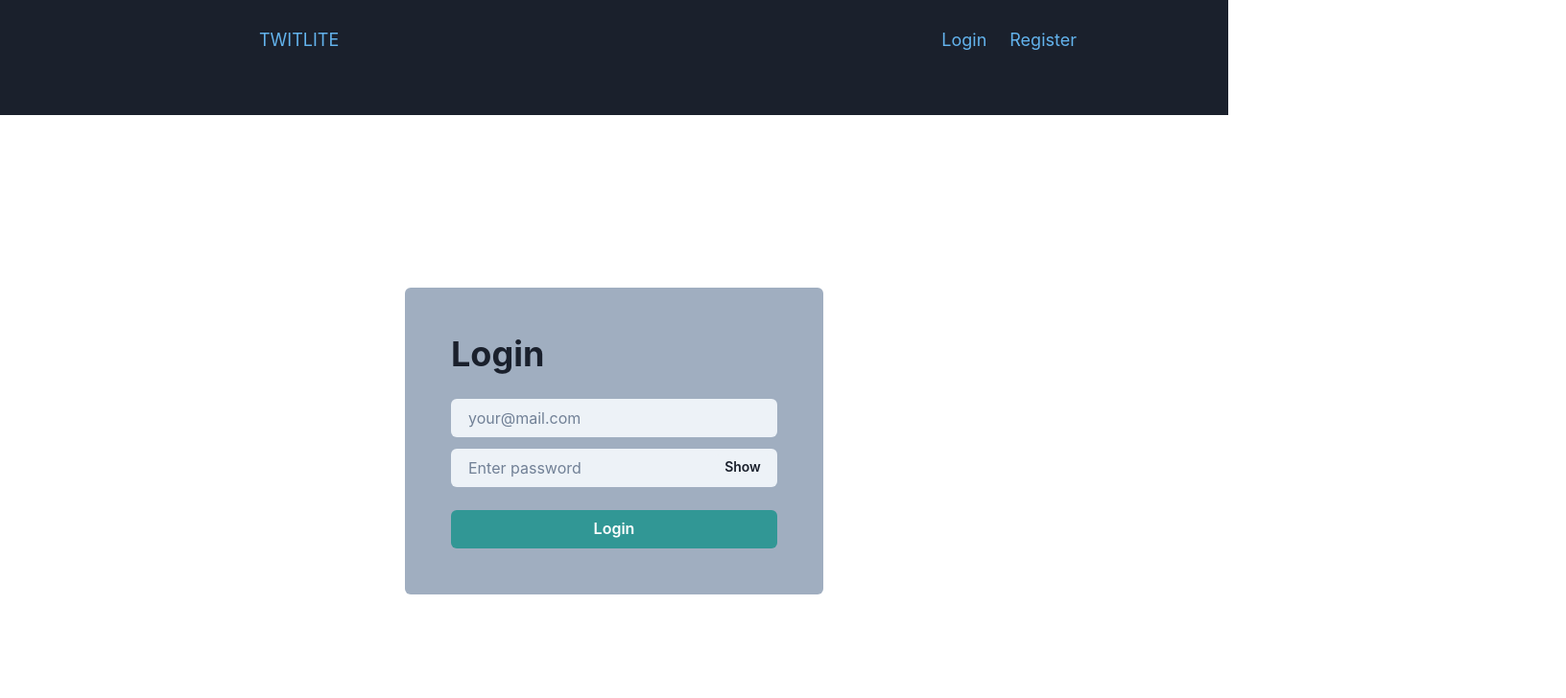
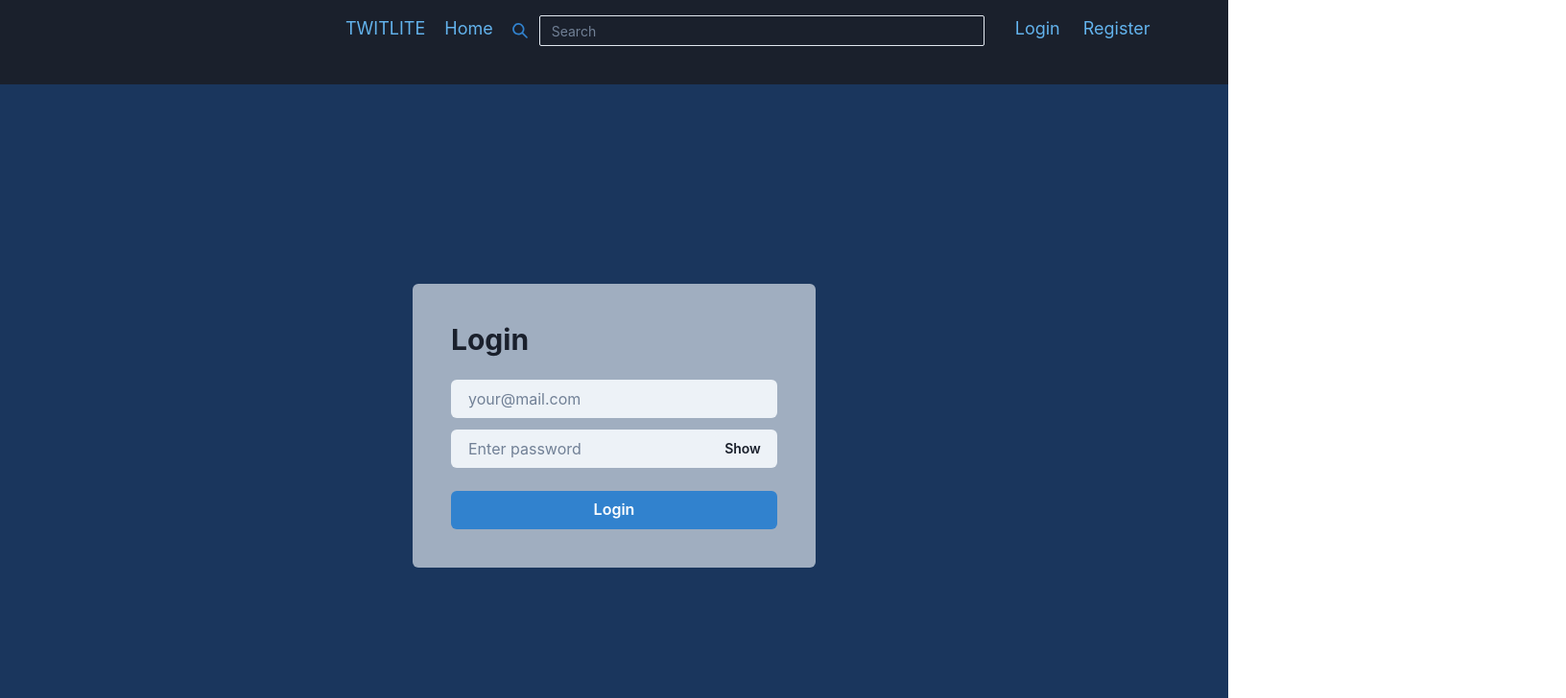
Before and after one commit to farhaanmhmmd/twitlite-next-farhan, a Next.js app: page /login in a window 1280 px wide. Shown: the top 728 px of the page at 96% size, 1632 px wide, since content can reach past the window. Built offline with nearby package versions, Linux system fonts and the light colour scheme; no server answers.

Commit message:
Working on Layout and Styling

```diff
--- a/components/layout/index.js
+++ b/components/layout/index.js
@@ -6,9 +6,7 @@ function Layout({children}) {
   return (
     <>
       <Navigation />
-      <Box width="80%" mx="auto">
-        {children}
-      </Box>
+      <Box width="100%">{children}</Box>
     </>
   );
 }
--- a/components/navigation/index.js
+++ b/components/navigation/index.js
@@ -1,7 +1,18 @@
-import {Box, HStack, Text, Flex, Link} from "@chakra-ui/react";
+import {
+  Box,
+  HStack,
+  Text,
+  Flex,
+  Link,
+  IconButton,
+  ChakraProvider,
+  ButtonGroup,
+  Input,
+} from "@chakra-ui/react";
 import MyButton from "../button";
 import NextLink from "next/link";
 import {useSession, signOut} from "next-auth/react";
+import {SearchIcon} from "@chakra-ui/icons";
 
 function Navigation() {
   const {data: session} = useSession();
@@ -10,36 +21,53 @@ function Navigation() {
     await signOut();
   };
   return (
-    <Box width="100%" mx="auto" height="15vh" backgroundColor="gray.800">
+    <ChakraProvider>
+      <Box pl="45vH" width="100%" height="11vh" backgroundColor="gray.800">
         <HStack>
+          <Flex>
+            <Box>
+              <Text mr="2" fontSize="lg" my={4} color="blue.300">
+                TWITLITE
+              </Text>
+            </Box>
             <NextLink href="/">
               <Link>
-            <Text ml="270px" mr="5" fontSize="lg" my={2} color="blue.300">
-              TWITLITE
+                <Text ml={3} mr="2" fontSize="lg" my={4} color="blue.300">
+                  Home
                 </Text>
               </Link>
             </NextLink>
-        <Link></Link>
-        <Flex>
-          {session && (
+            <Box>
+              <ButtonGroup>
+                <IconButton
+                  colorScheme="blue"
+                  variant="link"
+                  aria-label="Search database"
+                  my={6}
+                  icon={<SearchIcon />}
+                />
+              </ButtonGroup>
+            </Box>
+            <Input placeholder="Search" my={4} size="sm" width="58vH" />
+            {/* {session && (
               <NextLink href="/products">
                 <Link>
-                <Text mx="3" fontSize="lg" color="blue.300" my={7} w="100%">
+                  <Text mx="3" fontSize="lg" color="blue.300" my={4} w="100%">
                     Products
                   </Text>
                 </Link>
               </NextLink>
-          )}
+            )} */}
             {!session && (
               <>
                 <NextLink href="/login">
                   <Link>
                     <Text
-                    ml="74vH"
+                      ml="4vH"
                       mr="3"
                       fontSize="lg"
                       color="blue.300"
-                    my={7}
+                      my={4}
                       w="100%"
                     >
                       Login
@@ -48,7 +76,7 @@ function Navigation() {
                 </NextLink>
                 <NextLink href="/register">
                   <Link>
-                  <Text mx="3" fontSize="lg" color="blue.300" my={7} w="100%">
+                    <Text mx="3" fontSize="lg" color="blue.300" my={4} w="100%">
                       Register
                     </Text>{" "}
                   </Link>
@@ -57,18 +85,18 @@ function Navigation() {
             )}
             {session && (
               <>
-              <NextLink href="/About Us">
+                {/* <NextLink href="/About Us">
                   <Link>
-                  <Text mx="3" fontSize="lg" color="blue.300" my={7} w="80px">
+                    <Text mx="3" fontSize="lg" color="blue.300" my={4} w="80px">
                       About Us
                     </Text>
                   </Link>
-              </NextLink>
+                </NextLink> */}
                 <Link>
                   <Text
-                  ml="33vH"
+                    ml="4vH"
                     onClick={onLogoutClick}
-                  my={7}
+                    my={4}
                     fontSize="lg"
                     color="blue.300"
                   >
@@ -77,7 +105,7 @@ function Navigation() {
                 </Link>
                 <NextLink href="/profile">
                   <Link>
-                  <Text mx="6" fontSize="lg" color="blue.300" my={7}>
+                    <Text ml="5" fontSize="lg" color="blue.300" my={4}>
                       {session?.user.username}
                     </Text>
                   </Link>
@@ -87,6 +115,7 @@ function Navigation() {
           </Flex>
         </HStack>
       </Box>
+    </ChakraProvider>
   );
 }
 
--- a/pages/login.js
+++ b/pages/login.js
@@ -36,9 +36,16 @@ function Login() {
   const handleClick = () => setShow(!show);
 
   return (
-    <Flex height="85vh" alignItems="center" justifyContent="center">
-      <Flex direction="column" background="gray.400" p={12} rounded={6}>
-        <Heading mb={6}>Login</Heading>
+    <Flex
+      bg="blue.900"
+      height="89vh"
+      alignItems="center"
+      justifyContent="center"
+    >
+      <Flex direction="column" background="gray.400" p={10} rounded={6}>
+        <Heading mb={6} size="lg">
+          Login
+        </Heading>
         <Input
           type="text"
           value={email}
@@ -64,7 +71,7 @@ function Login() {
         </InputGroup>
         <Button
           isLoading={isRegisterProcess}
-          colorScheme="teal"
+          colorScheme="blue"
           onClick={onLoginClick}
         >
           Login
```
Also changed, not shown: pages/profile/index.js (+34 -13 lines), pages/register.js (+11 -4 lines). Lines whose indentation alone changed are shown as unchanged.
